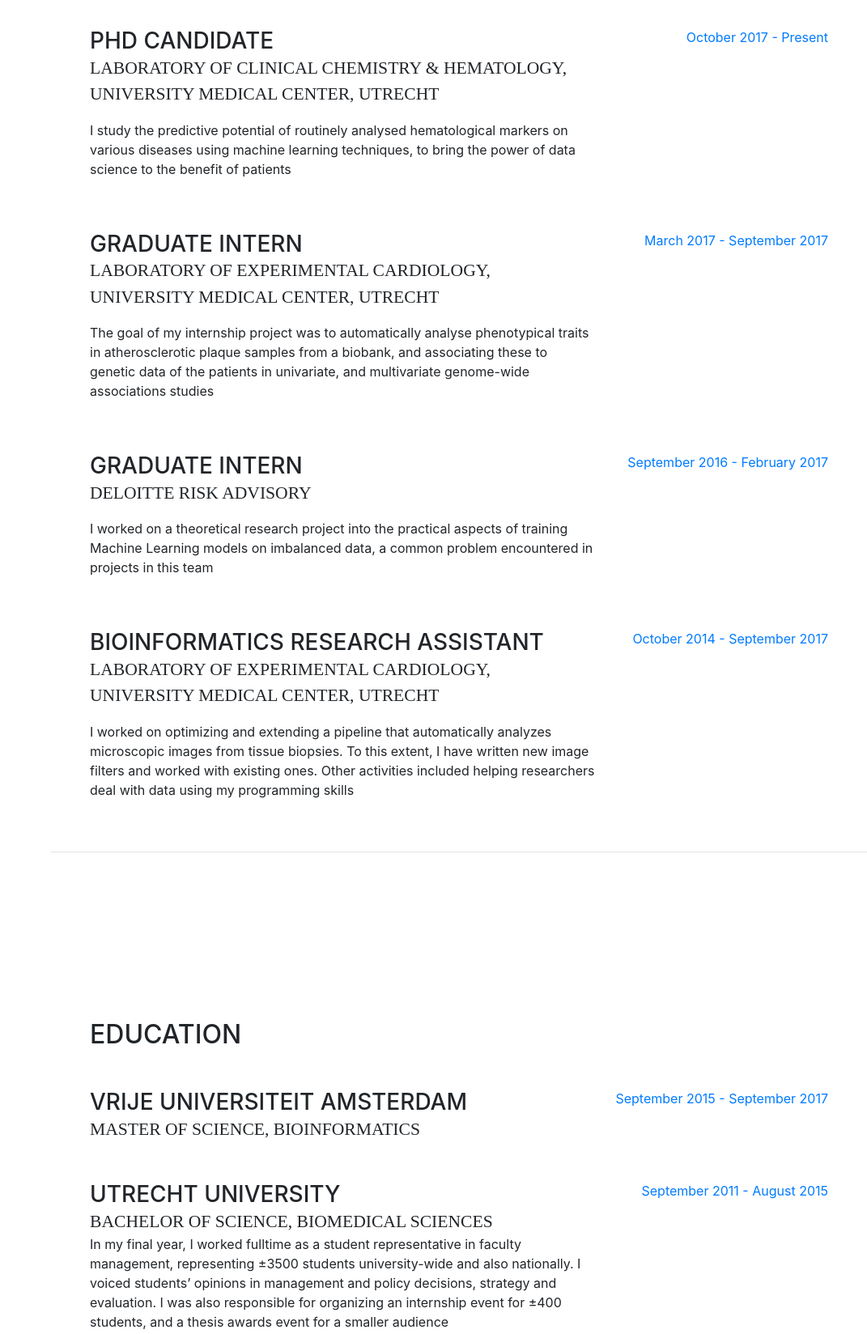
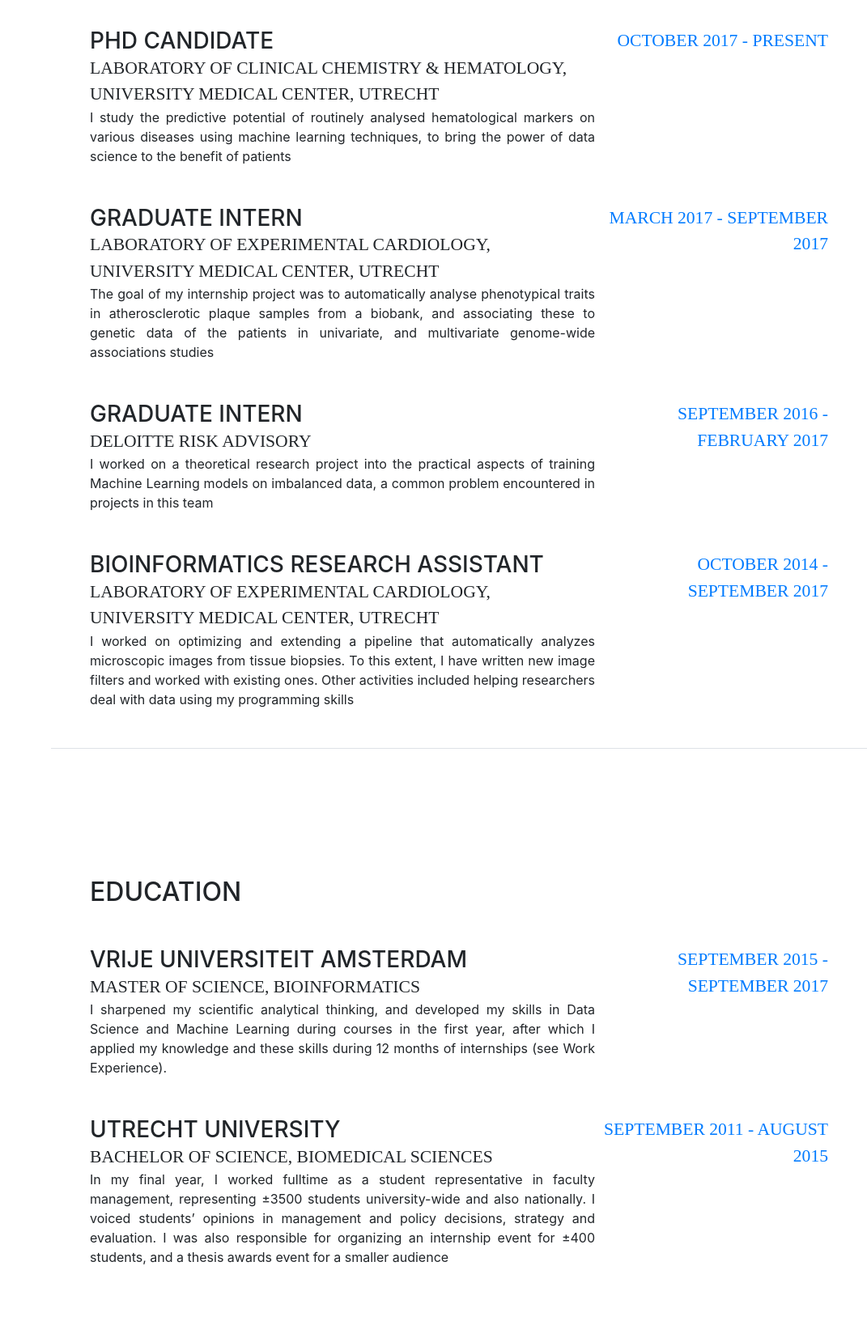
Before and after one commit to tbezemer/tbezemer.github.io, a website with bundled scripts: page index.html in a window 1280 px wide. Shown: the part 900-2548 px from the top of the page at 81% size, without its empty margins (209-1280 px from the left). Built offline with nearby package versions, Linux system fonts and the light colour scheme; a web font is replaced by a local one.

Commit message:
20180801 Minor Improvements

```diff
--- a/css/resume.css
+++ b/css/resume.css
@@ -4,6 +4,9 @@ body {
   color: #868e96;
 }
 
+.description_div {
+   text-align: justify
+}
 @media (min-width: 992px) {
   body {
     padding-top: 0;
@@ -37,6 +40,13 @@ h2 {
   font-weight: 500;
   font-family: 'Saira Extra Condensed', serif;
   font-size: 1.35rem;
+}
+
+.datefont {
+  text-transform: uppercase;
+  font-family: 'Saira Extra Condensed', serif;
+  font-size: 1.35rem;
+  font-weight: lighter;
 }
 
 .list-social-icons a {
@@ -143,5 +153,5 @@ a {
 }
 
 a:hover, a:focus, a:active {
-  color: #824027;
+  color: #000000;
 }
--- a/index.html
+++ b/index.html
@@ -69,7 +69,7 @@
           <div class="subheading mb-5" style='padding-left: 5px;'><img src="img/hat.svg" style='display: inline-block; height: 1em; padding-bottom: 5px' />PhD Candidate in Medical Data Science at UMC Utrecht·
             <a href="mailto:tim@timbezemer.com">tim@timbezemer.com</a>
           </div>
-          <p class="mb-5">Versatility and flexibility in learning and implementing new skills are some of my strong points. I have extensive programming experience and I know various programming languages (Scala, Python, Swift and R are my preferred languages at this moment), and I can easily acquaint myself with new ones. My current interests are data science, analytics, machine learning, artificial intelligence, software development.</p>
+          <p class="mb-5">Versatility and flexibility in learning and implementing new skills are some of my strong points. I have extensive programming experience and I know various programming languages (Python, Scala, Swift and R are my preferred languages at this moment), and I can easily acquaint myself with new ones. My current interests are data science, analytics, machine learning, artificial intelligence, software development.</p>
           <ul class="list-inline list-social-icons mb-0">
             <li class="list-inline-item">
               <a href="https://www.facebook.com/bezemer.tim">
@@ -114,10 +114,10 @@
           <div class="resume-item d-flex flex-column flex-md-row mb-5">
             <div class="resume-content mr-auto">
               <h3 class="mb-0">PhD Candidate</h3>
-              <div class="subheading mb-3">Laboratory of Clinical Chemistry & Hematology, University Medical Center, Utrecht</div>
-              <p>I study the predictive potential of routinely analysed hematological markers on various diseases using machine learning techniques, to bring the power of data science to the benefit of patients</p>
+              <div class="subheading mb-0">Laboratory of Clinical Chemistry & Hematology, University Medical Center, Utrecht</div>
+              <div class='description_div'>I study the predictive potential of routinely analysed hematological markers on various diseases using machine learning techniques, to bring the power of data science to the benefit of patients</div>
             </div>
-            <div class="resume-date text-md-right">
+            <div class="resume-date text-md-right datefont">
               <span class="text-primary">October 2017 - Present</span>
             </div>
           </div>
@@ -125,10 +125,10 @@
           <div class="resume-item d-flex flex-column flex-md-row mb-5">
             <div class="resume-content mr-auto">
               <h3 class="mb-0">Graduate Intern</h3>
-              <div class="subheading mb-3">Laboratory of Experimental Cardiology, University Medical Center, Utrecht</div>
-              <p>The goal of my internship project was to automatically analyse phenotypical traits in atherosclerotic plaque samples from a biobank, and associating these to genetic data of the patients in univariate, and multivariate genome-wide associations studies</p>
+              <div class="subheading mb-0">Laboratory of Experimental Cardiology, University Medical Center, Utrecht</div>
+              <div class='description_div'>The goal of my internship project was to automatically analyse phenotypical traits in atherosclerotic plaque samples from a biobank, and associating these to genetic data of the patients in univariate, and multivariate genome-wide associations studies</div>
             </div>
-            <div class="resume-date text-md-right">
+            <div class="resume-date text-md-right datefont">
               <span class="text-primary">March 2017 - September 2017</span>
             </div>
           </div>
@@ -136,10 +136,10 @@
           <div class="resume-item d-flex flex-column flex-md-row mb-5">
             <div class="resume-content mr-auto">
               <h3 class="mb-0">Graduate Intern</h3>
-              <div class="subheading mb-3">Deloitte Risk Advisory</div>
-              <p>I worked on a theoretical research project into the practical aspects of training Machine Learning models on imbalanced data, a common problem encountered in projects in this team</p>
+              <div class="subheading mb-0">Deloitte Risk Advisory</div>
+              <div class='description_div'>I worked on a theoretical research project into the practical aspects of training Machine Learning models on imbalanced data, a common problem encountered in projects in this team</div>
             </div>
-            <div class="resume-date text-md-right">
+            <div class="resume-date text-md-right datefont">
               <span class="text-primary">September 2016 - February 2017</span>
             </div>
           </div>
@@ -147,10 +147,10 @@
           <div class="resume-item d-flex flex-column flex-md-row">
             <div class="resume-content mr-auto">
               <h3 class="mb-0">Bioinformatics Research Assistant</h3>
-              <div class="subheading mb-3">Laboratory of Experimental Cardiology, University Medical Center, Utrecht</div>
-              <p>I worked on optimizing and extending a pipeline that automatically analyzes microscopic images from tissue biopsies. To this extent, I have written new image filters and worked with existing ones. Other activities included helping researchers deal with data using my programming skills</p>
+              <div class="subheading mb-0">Laboratory of Experimental Cardiology, University Medical Center, Utrecht</div>
+              <div class='description_div'>I worked on optimizing and extending a pipeline that automatically analyzes microscopic images from tissue biopsies. To this extent, I have written new image filters and worked with existing ones. Other activities included helping researchers deal with data using my programming skills</div>
             </div>
-            <div class="resume-date text-md-right">
+            <div class="resume-date text-md-right datefont">
               <span class="text-primary">October 2014 - September 2017</span>
             </div>
           </div>
@@ -168,8 +168,9 @@
               <h3 class="mb-0">Vrije Universiteit Amsterdam</h3>
               <div class="subheading mb-0">Master of Science, Bioinformatics</div>
 
+              <div class='description_div'>I sharpened my scientific analytical thinking, and developed my skills in Data Science and Machine Learning during courses in the first year, after which I applied my knowledge and these skills during 12 months of internships (see Work Experience).</div>
             </div>
-            <div class="resume-date text-md-right">
+            <div class="resume-date text-md-right datefont">
               <span class="text-primary">September 2015 - September 2017</span>
             </div>
           </div>
@@ -179,9 +180,9 @@
               <h3 class="mb-0">Utrecht University</h3>
               <div class="subheading mb-0">Bachelor of Science, Biomedical Sciences</div>
 
-              <div>In my final year, I worked fulltime as a student representative in faculty management, representing ±3500 students university-wide and also nationally. I voiced students’ opinions in management and policy decisions, strategy and evaluation. I was also responsible for organizing an internship event for ±400 students, and a thesis awards event for a smaller audience</div>
+              <div class='description_div'>In my final year, I worked fulltime as a student representative in faculty management, representing ±3500 students university-wide and also nationally. I voiced students’ opinions in management and policy decisions, strategy and evaluation. I was also responsible for organizing an internship event for ±400 students, and a thesis awards event for a smaller audience</div>
             </div>
-            <div class="resume-date text-md-right">
+            <div class="resume-date text-md-right datefont">
               <span class="text-primary">September 2011 - August 2015</span>
             </div>
           </div>
@@ -228,10 +229,10 @@
 
       <section class="resume-section p-3 p-lg-5 d-flex flex-column" id="publications">
         <div class="my-auto">
-          <h2 class="mb-5">Scientific Publications</h2>
+          <h2 class="mb-5">Scientific Publications<a href="https://orcid.org/0000-0001-7260-9059"><img style='vertical-align: super' src="img/orcid.gif" /></a></h2>
           <div class="resume-item d-flex flex-column flex-md-row mb-5">
             <div class="resume-content mr-auto">
-              <h3 class="mb-0">Human Validation of Genes Associated With a Murine Atherosclerotic Phenotype<a href="https://doi.org/10.1161/ATVBAHA.115.306958"><img src="img/doi.png" style='display: inline-block; height: 0.9em; padding-bottom: 5px; padding-left: 5px' /></a></h3>
+              <a href="https://doi.org/10.1161/ATVBAHA.115.306958"><h3 class="mb-0">Human Validation of Genes Associated With a Murine Atherosclerotic Phenotype</h3></a>
               <div class="subheading mb-0" style='text-transform: none;'>Pasterkamp G, van der Laan SW, Haitjema S, Foroughi Asl H, Siemelink MA, <b>Bezemer T</b>, van Setten J, Dichgans M, Malik R, Worrall BB, Schunkert H, Samani NJ, de Kleijn DP, Markus HS, Hoefer IE, Michoel T, de Jager SC, Björkegren JL, den Ruijter HM, Asselbergs FW</div>
               <div class="subheading mb-3" style='text-transform: none;'><b>ATVB</b>, 2016</div>
           </div>
```
Also changed, not shown: img/_profile.jpg (added), img/orcid.gif (added), img/profile.jpg.
